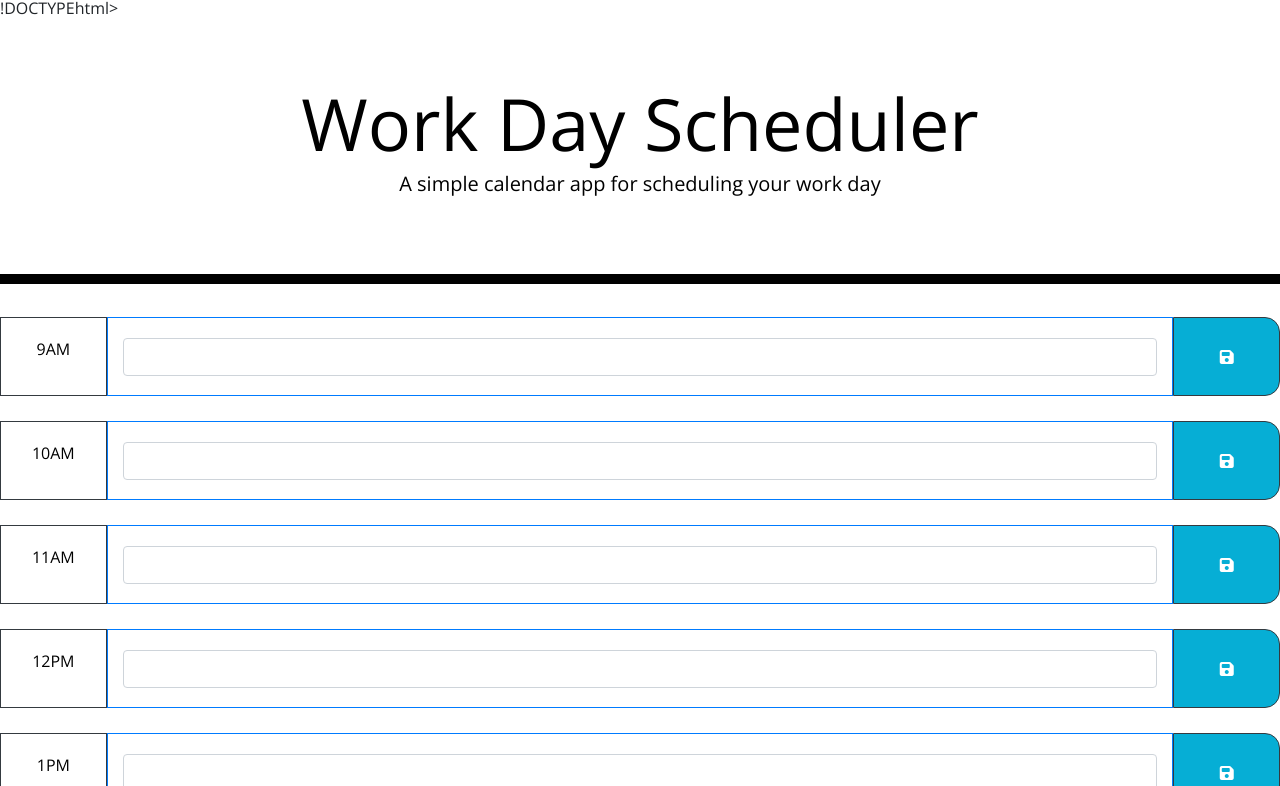
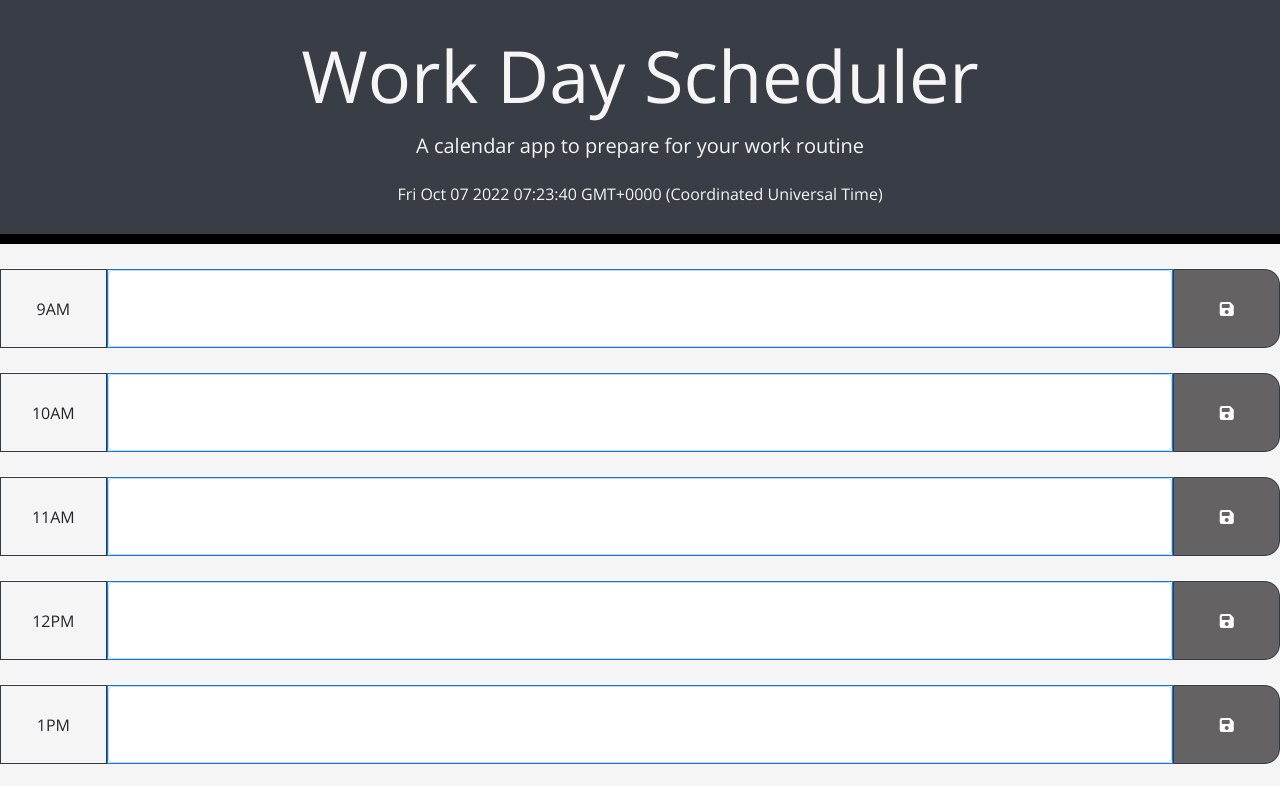
Before and after one commit to toddrgarner/work-day-scheduler, a website: page index.html in a window 1280 px wide. Shown: the top 786 px of the page. Drawn offline with nearby package versions, Linux system fonts and the light colour scheme.

Commit message:
added styling to css

```diff
--- a/assets/css/style.css
+++ b/assets/css/style.css
@@ -1,13 +1,32 @@
-/* Element Selectors */
+/* define variable */
+:root {
+  --light-grey: #f5f5f5;
+  --teal: #30e3ca;
+  --bright-blue: #2f89fc;
+  --dark-grey: #393e46;
+}
 
+/* universal selector */
+* {
+  margin: 0;
+  padding: 0;
+}
+
+/* element selectors */
 body {
-  font-family: 'Open Sans', sans-serif;
+  background-color: var(--light-grey);
+  font-family: "Open Sans", sans-serif;
   font-size: 16px;
   line-height: 1;
 }
 
+p {
+  margin-bottom: 0;
+  padding: 10px;
+}
+
 textarea {
-  background: transparent;
+  /* background: transparent; */
   border: none;
   resize: none;
   color: #000000;
@@ -15,14 +34,15 @@ textarea {
   padding: 10px;
 }
 
-/* Class Selctors */
-
+/* class selectors */
 .jumbotron {
   text-align: center;
-  background-color: transparent;
-  color: black;
+  background-color: var(--dark-grey);
+  color: var(--light-grey);
   border-radius: 0;
   border-bottom: 10px solid black;
+  padding: 2rem 2rem;
+  margin: 0;
 }
 
 .description {
@@ -40,35 +60,36 @@ textarea {
   border-top: 1px solid white;
 }
 
-.hour {
-  background-color: #ffffff;
-  color: #000000;
-  border-top: 1px dashed #000000;
-  /* padding-top: 27px; */
+.custom-input {
+  padding-left: 0;
+  padding-right: 0;
 }
 
-/* Made font black for past, present, and future */
+.custom-form {
+  width: 100%;
+  height: 100%;
+}
 
 .past {
   background-color: #d3d3d3;
-  color: rgb(0, 0, 0);
-  /* cursor: default; */
+  color: white;
 }
+
 .present {
   background-color: #ff6961;
-  color: rgb(0, 0, 0);
+  color: white;
 }
 
 .future {
   background-color: #77dd77;
-  color: rgb(0, 0, 0);
+  color: white;
 }
 
 .saveBtn {
   border-left: 1px solid black;
   border-top-right-radius: 15px;
   border-bottom-right-radius: 15px;
-  background-color: rgb(6, 174, 213);
+  background-color: rgb(100, 98, 98);
   color: white;
 }
 
--- a/index.html
+++ b/index.html
@@ -1,4 +1,4 @@
-!DOCTYPEhtml>
+<!DOCTYPE html>
 <html lang="en">
   <head>
     <meta charset="UTF-8" />
@@ -29,14 +29,17 @@
 
     <header class="jumbotron">
       <h1 class="display-3">Work Day Scheduler</h1>
-      <p class="lead">A simple calendar app for scheduling your work day</p>
-      <p id="currentDay" class="lead">
-      </p>
+      <p class="lead">A calendar app to prepare for your work routine</p>
+      <p id="currentDay" class="lead"></p>
+      <div id="current_date"></p>
+        <script>
+        document.getElementById("current_date").innerHTML = Date();
+        </script>
     </header>
 
     <div class="container-fluid"></div>
 
-   <!-- time-block insert here -->
+   <!-- time-block starts here -->
    <!-- 9am -->
 
     <section class="container-fluid">
--- /dev/null
+++ b/package.json
@@ -0,0 +1,5 @@
+{
+  "dependencies": {
+    "mom": "^0.0.0"
+  }
+}
```
Also changed, not shown: README.md, 1 other file.
